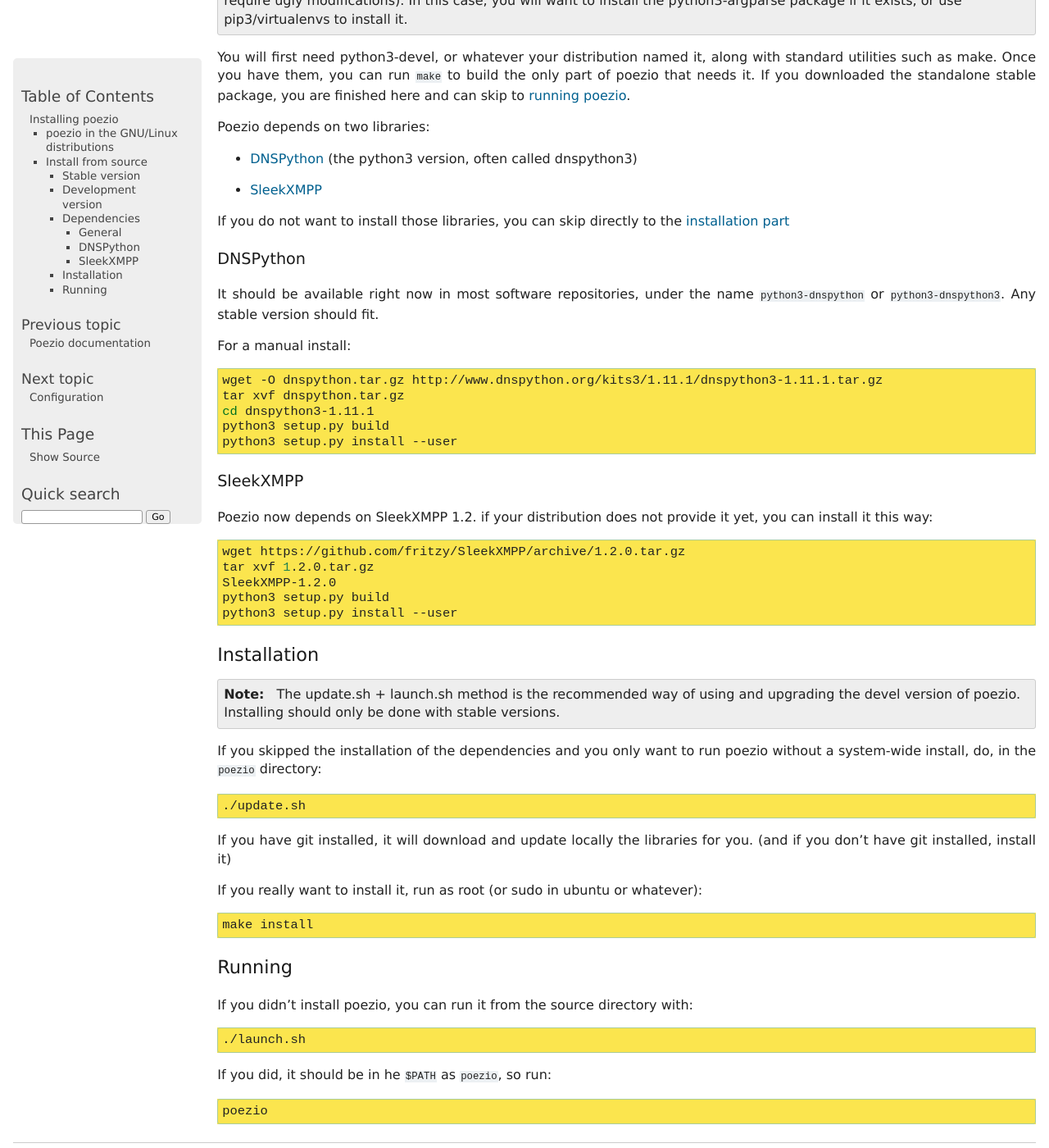
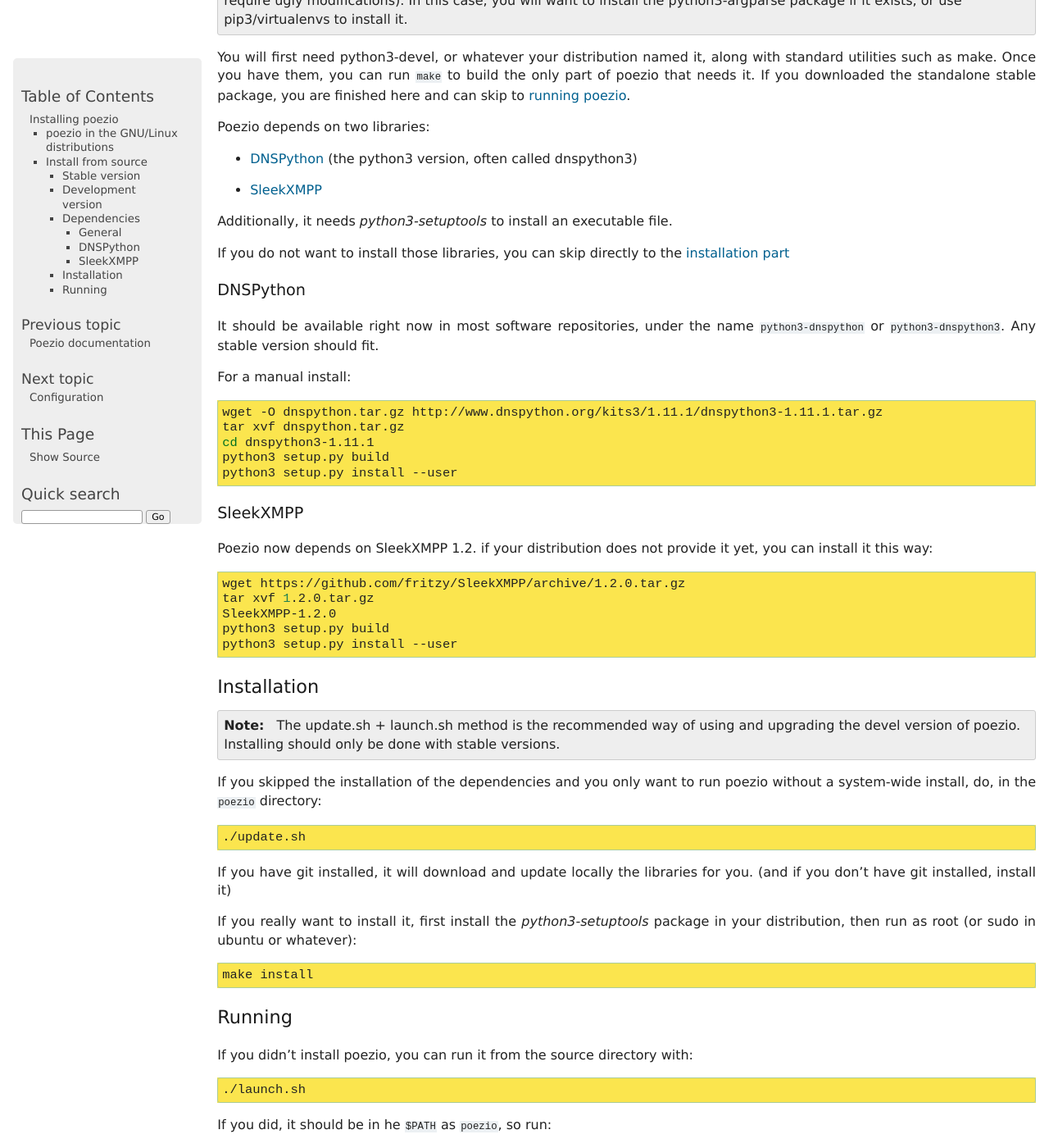
Before and after one commit to poezio/poezio, a Sphinx documentation site: the page built from doc/source/install.rst, in a window 1280 px wide and 1400 px high, scrolled down 1275 px. Shown: the whole window at 82% size. Built offline with Sphinx 7.4.7, drawn with Linux system fonts in a browser that asks for light colours.

Commit message:
Mention that setuptools is kind of mandatory

```diff
--- a/doc/source/install.rst
+++ b/doc/source/install.rst
@@ -80,6 +80,8 @@
 - DNSPython_ (the python3 version, often called dnspython3)
 - SleekXMPP_
 
+Additionally, it needs *python3-setuptools* to install an executable file.
+
 If you do not want to install those libraries, you can skip directly to
 the :ref:`installation part <poezio-install-label>`
 
@@ -139,7 +141,8 @@
 libraries for you. (and if you don’t have git installed, install it)
 
 
-If you really want to install it, run as root (or sudo in ubuntu or whatever):
+If you really want to install it, first install the *python3-setuptools* package
+in your distribution, then run as root (or sudo in ubuntu or whatever):
 
 .. code-block:: bash
 
--- a/requirements.txt
+++ b/requirements.txt
@@ -2,6 +2,7 @@
 sleekxmpp==1.2
 dnspython3==1.11.1
 sphinx==1.2.1
+setuptools
 argparse
 pyinotify
 python-mpd2
--- a/setup.py
+++ b/setup.py
@@ -1,7 +1,13 @@
 #!/usr/bin/env python3
+
 try:
     from setuptools import setup, Extension
 except ImportError:
+    print('Setuptools was not found.\n'
+          'This script will use distutils instead, which will NOT'
+          ' be able to install a `poezio` executable.\nIf you are '
+          'using it to build a package or install poezio, please '
+          'install setuptools.\n\nYou will also see a few warnings.\n')
     from distutils.core import setup, Extension
 
 import os
```
